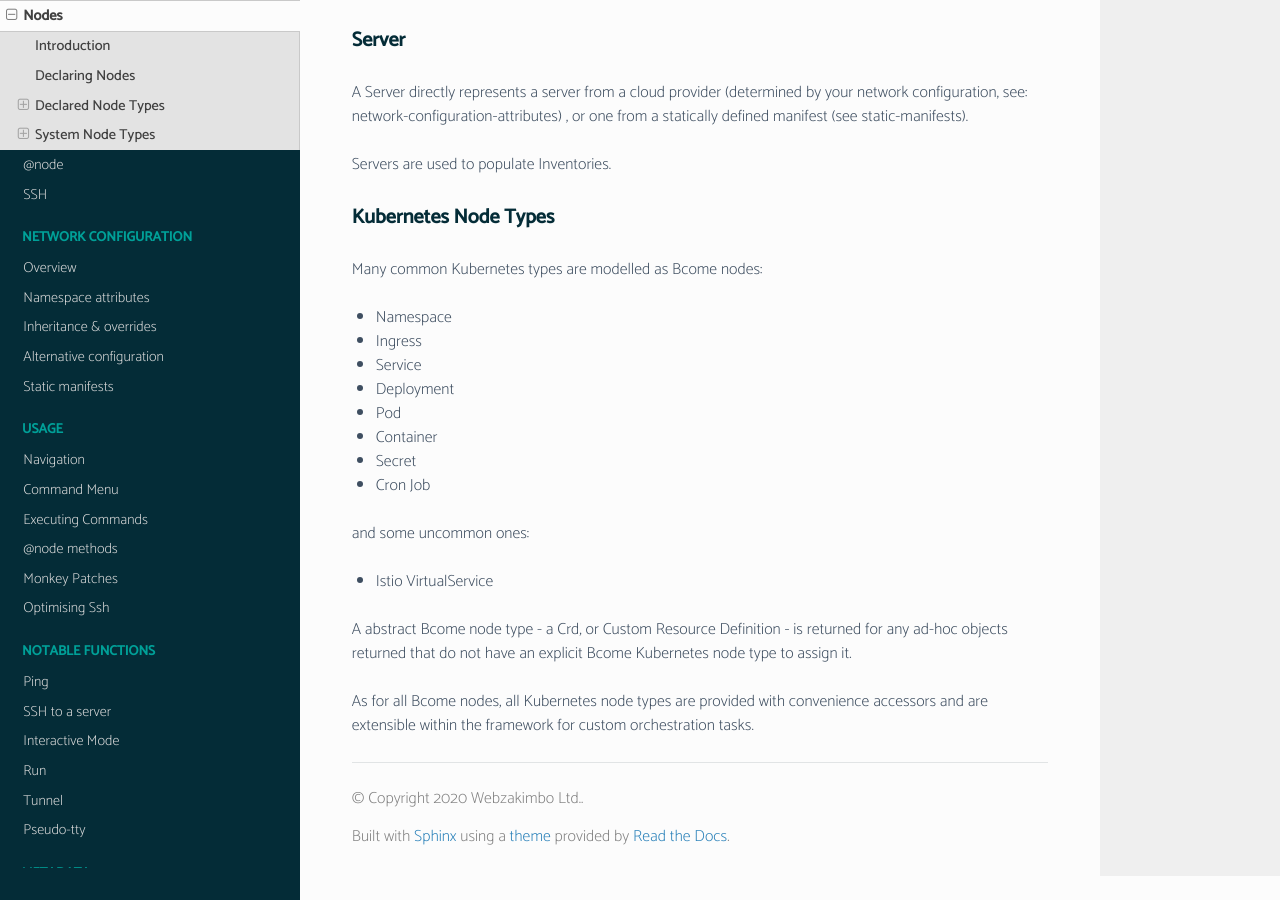
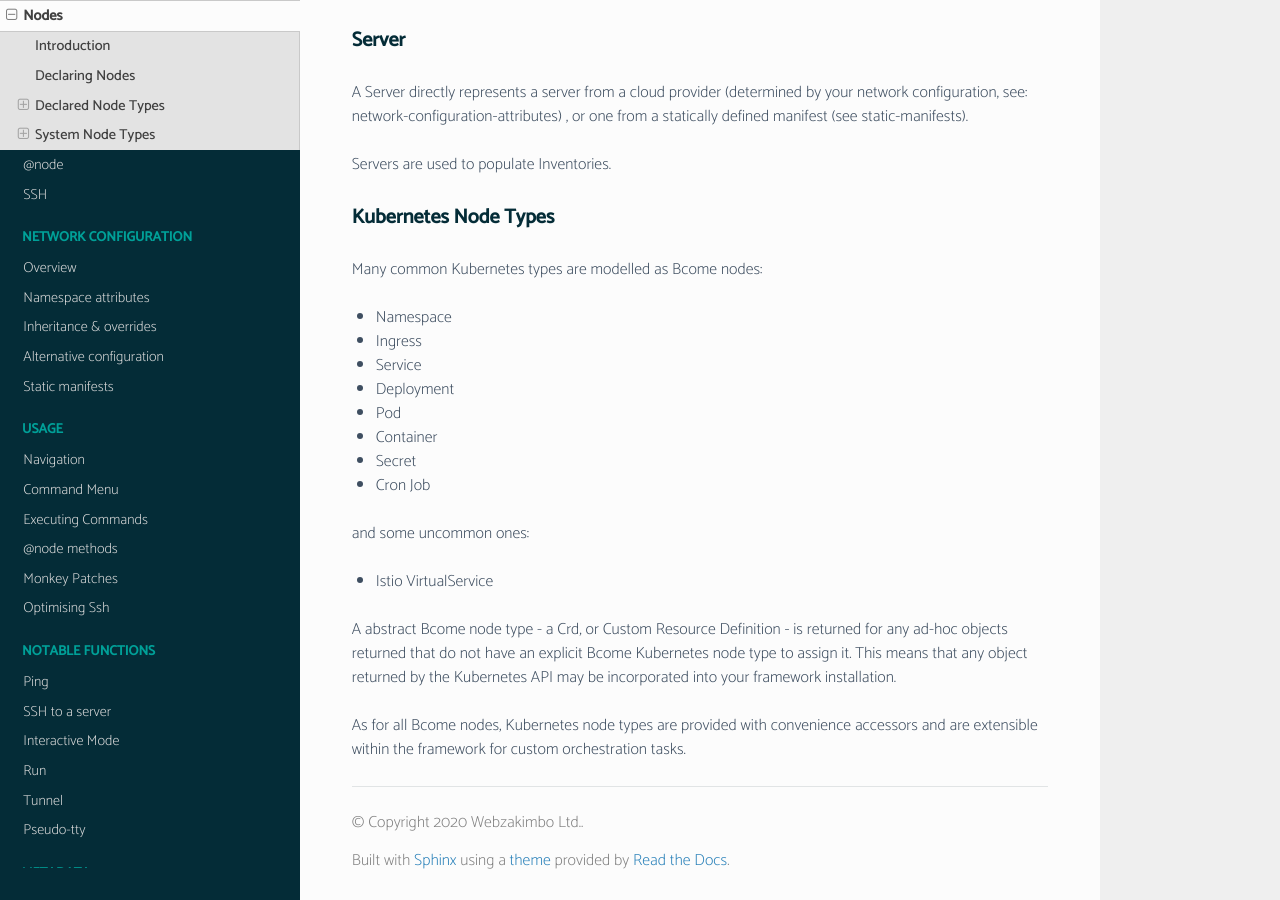
Before and after one commit to webzakimbo/bcome-read-the-docs, a Sphinx documentation site: the page built from docs/source/core-concepts/nodes.rst, in a window 1280 px wide and 900 px high, scrolled down 5106 px. Built offline with Sphinx 7.4.7 and the Read the Docs theme 2.0.0, drawn with Linux system fonts in a browser that asks for light colours; pages that are not in the unit, such as notebooks, are missing from menus.

Commit message:
Improved nodes doc

```diff
--- a/docs/source/core-concepts/nodes.rst
+++ b/docs/source/core-concepts/nodes.rst
@@ -253,6 +253,6 @@ and some uncommon ones:
 
 - Istio VirtualService
 
-A abstract Bcome node type -  a Crd, or Custom Resource Definition - is returned for any ad-hoc objects returned that do not have an explicit Bcome Kubernetes node type to assign it.
+A abstract Bcome node type -  a Crd, or Custom Resource Definition - is returned for any ad-hoc objects returned that do not have an explicit Bcome Kubernetes node type to assign it. This means that any object returned by the Kubernetes API may be incorporated into your framework installation.
 
-As for all Bcome nodes, all Kubernetes node types are provided with convenience accessors and are extensible within the framework for custom orchestration tasks.
+As for all Bcome nodes, Kubernetes node types are provided with convenience accessors and are extensible within the framework for custom orchestration tasks.
```
